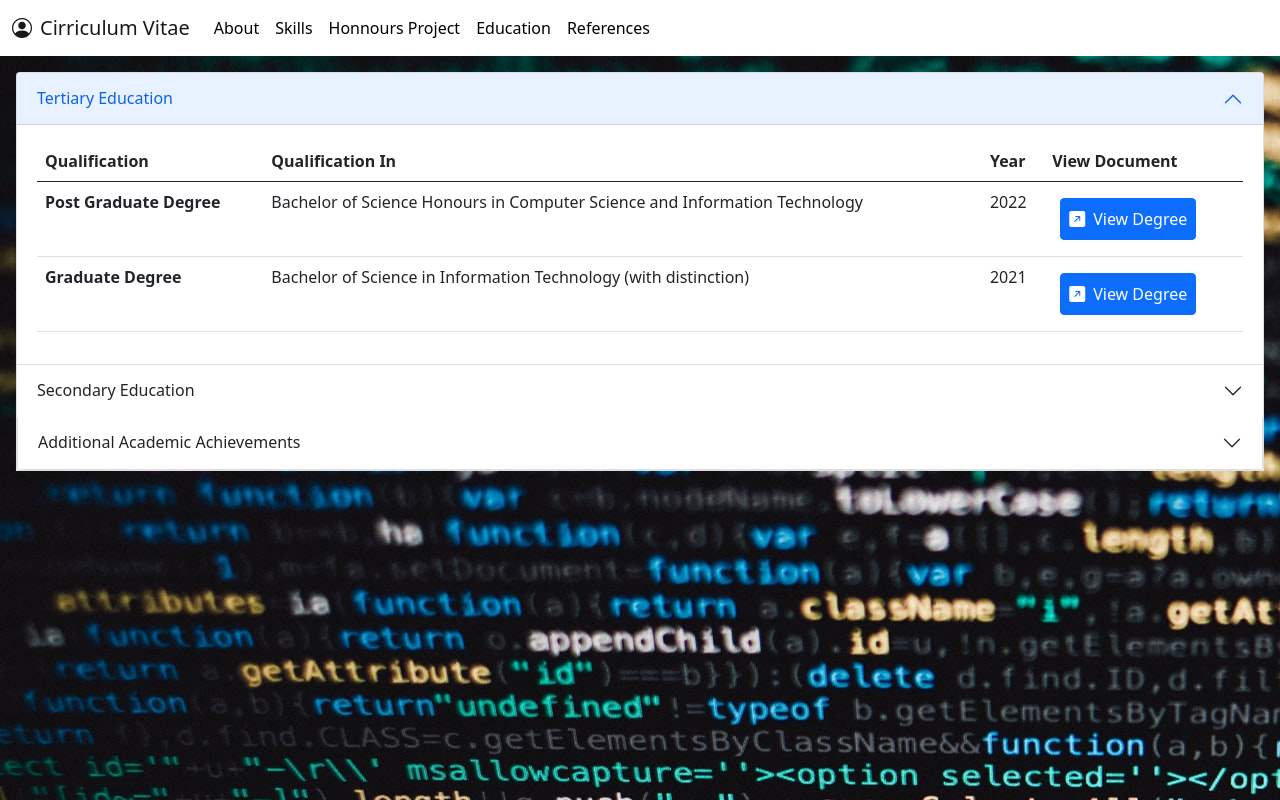
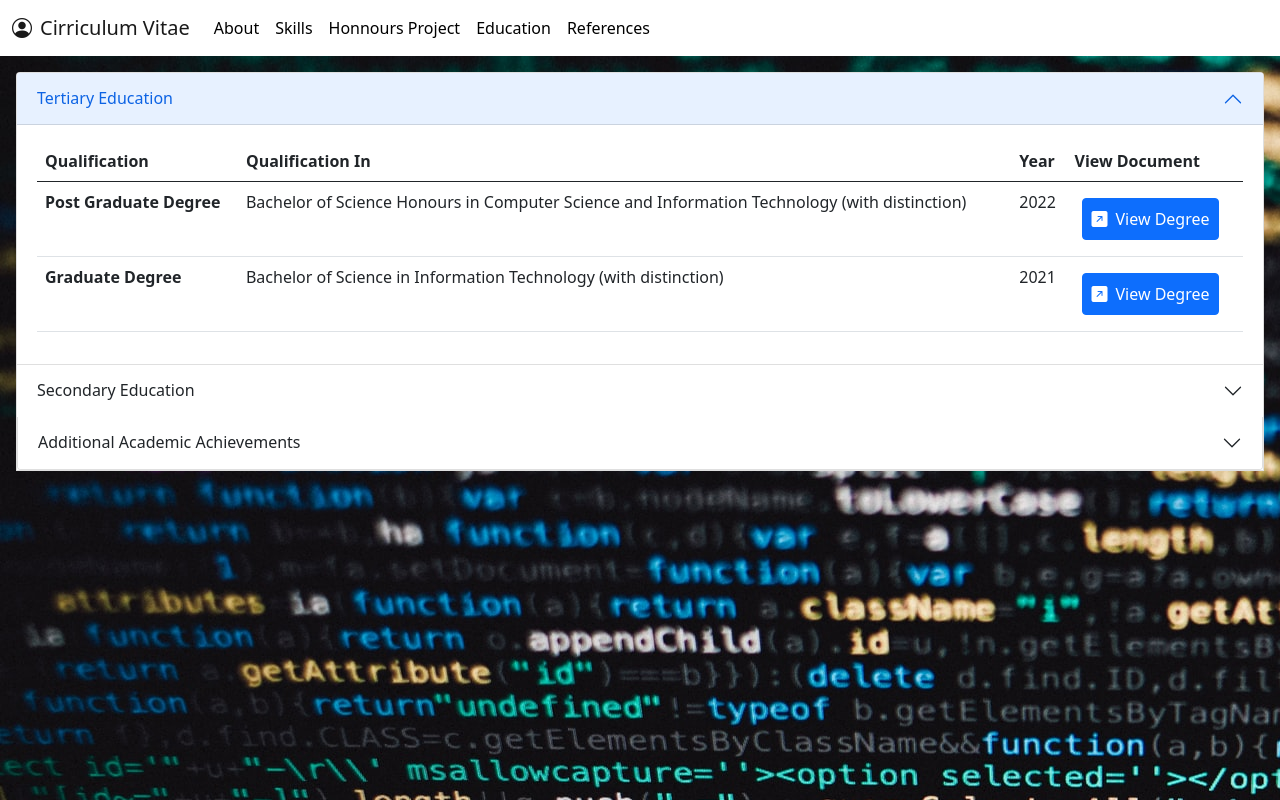
Before and after one commit to henro47/curriculum-vitae, an Angular app: page /education in a window 1280 px wide. Built offline with nearby package versions, Linux system fonts and the light colour scheme.

Commit message:
Post grad added

```diff
--- a/src/app/Components/education/education.component.html
+++ b/src/app/Components/education/education.component.html
@@ -19,7 +19,7 @@
                 <tbody>
                   <tr>
                     <th scope="row">Post Graduate Degree</th>
-                    <td>Bachelor of Science Honours in Computer Science and Information Technology</td>
+                    <td>Bachelor of Science Honours in Computer Science and Information Technology (with distinction)</td>
                     <td>2022</td>
                     <td><a (click)="changeImage('PG')" class="btn btn-primary" data-bs-toggle="modal" role="button" data-bs-target="#exampleModal"><i class="bi bi-arrow-up-right-square-fill" id="ico"></i>View Degree</a></td>
                   </tr>
--- a/src/app/Components/education/education.component.ts
+++ b/src/app/Components/education/education.component.ts
@@ -25,7 +25,7 @@ export class EducationComponent implements OnInit {
      {
       (<HTMLInputElement>document.getElementById('exampleModalLabel')).innerHTML = "Bsc Hons in CS and IT Degree";
        var coverImg = <HTMLInputElement>document.getElementById('img');
-       coverImg.src = "assets/Template.jpg";
+       coverImg.src = "assets/Post.jpg";
      }
 
      if(buttonId == "M")
```
Also changed, not shown: src/assets/Post.jpg (added), 1 other file (tests, documents, lock files or other folders).
